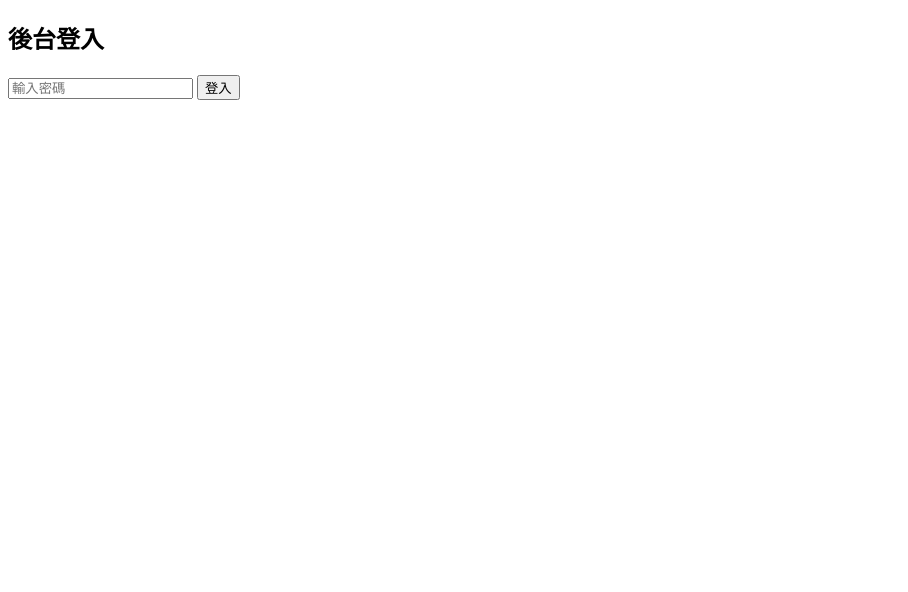
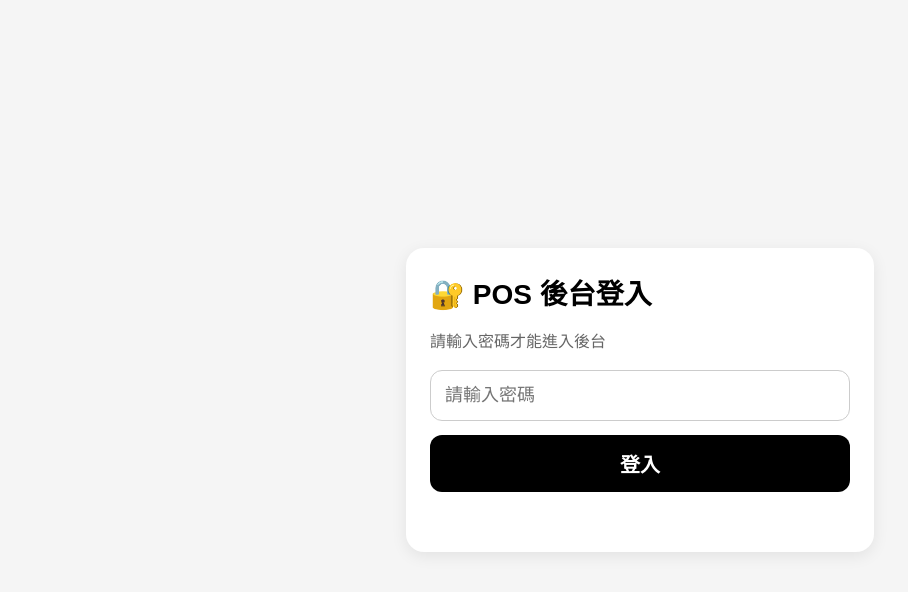
Before and after one commit to tf724tf/puropos, a website: page admin-login.html in a window 1280 px wide. Shown: the whole page, without its empty margins (0-908 px from the left). Drawn offline with Linux system fonts and the light colour scheme.

Commit message:
Update admin-login.html

```diff
--- a/admin-login.html
+++ b/admin-login.html
@@ -1,22 +1,102 @@
 <!DOCTYPE html>
-<html>
+<html lang="zh-Hant">
+<head>
+  <meta charset="UTF-8" />
+  <meta name="viewport" content="width=device-width, initial-scale=1.0" />
+  <title>POS 後台登入</title>
+  <style>
+    body {
+      margin: 0;
+      font-family: sans-serif;
+      background: #f5f5f5;
+      display: flex;
+      align-items: center;
+      justify-content: center;
+      min-height: 100vh;
+    }
+
+    .card {
+      width: min(420px, 90vw);
+      background: white;
+      padding: 24px;
+      border-radius: 18px;
+      box-shadow: 0 4px 16px rgba(0,0,0,0.08);
+    }
+
+    h1 {
+      margin: 0 0 12px;
+      font-size: 28px;
+    }
+
+    p {
+      color: #666;
+      margin-bottom: 18px;
+    }
+
+    input {
+      width: 100%;
+      box-sizing: border-box;
+      padding: 14px;
+      font-size: 18px;
+      border: 1px solid #ccc;
+      border-radius: 12px;
+      margin-bottom: 14px;
+    }
+
+    button {
+      width: 100%;
+      padding: 14px;
+      font-size: 20px;
+      font-weight: 700;
+      border: none;
+      border-radius: 12px;
+      background: black;
+      color: white;
+      cursor: pointer;
+    }
+
+    .error {
+      color: #c00;
+      margin-top: 12px;
+      min-height: 24px;
+    }
+  </style>
+</head>
 <body>
+  <div class="card">
+    <h1>🔐 POS 後台登入</h1>
+    <p>請輸入密碼才能進入後台</p>
 
-<h2>後台登入</h2>
+    <input id="password" type="password" placeholder="請輸入密碼" />
+    <button onclick="login()">登入</button>
 
-<input id="pwd" type="password" placeholder="輸入密碼">
-<button onclick="login()">登入</button>
+    <div class="error" id="error"></div>
+  </div>
 
-<script>
-function login(){
-  if(document.getElementById("pwd").value==="0101"){
-    sessionStorage.setItem("admin_auth_token","ok");
-    location.href="/admin.html";
-  }else{
-    alert("錯誤");
-  }
-}
-</script>
+  <script>
+    async function login() {
+      const password = document.getElementById("password").value;
+      const error = document.getElementById("error");
+      error.innerText = "";
 
+      const res = await fetch("/admin-login", {
+        method: "POST",
+        headers: {
+          "Content-Type": "application/json"
+        },
+        body: JSON.stringify({ password })
+      });
+
+      const data = await res.json();
+
+      if (!res.ok) {
+        error.innerText = data.error || "登入失敗";
+        return;
+      }
+
+      sessionStorage.setItem("admin_auth_token", data.token);
+      window.location.href = "/admin.html";
+    }
+  </script>
 </body>
 </html>
```
